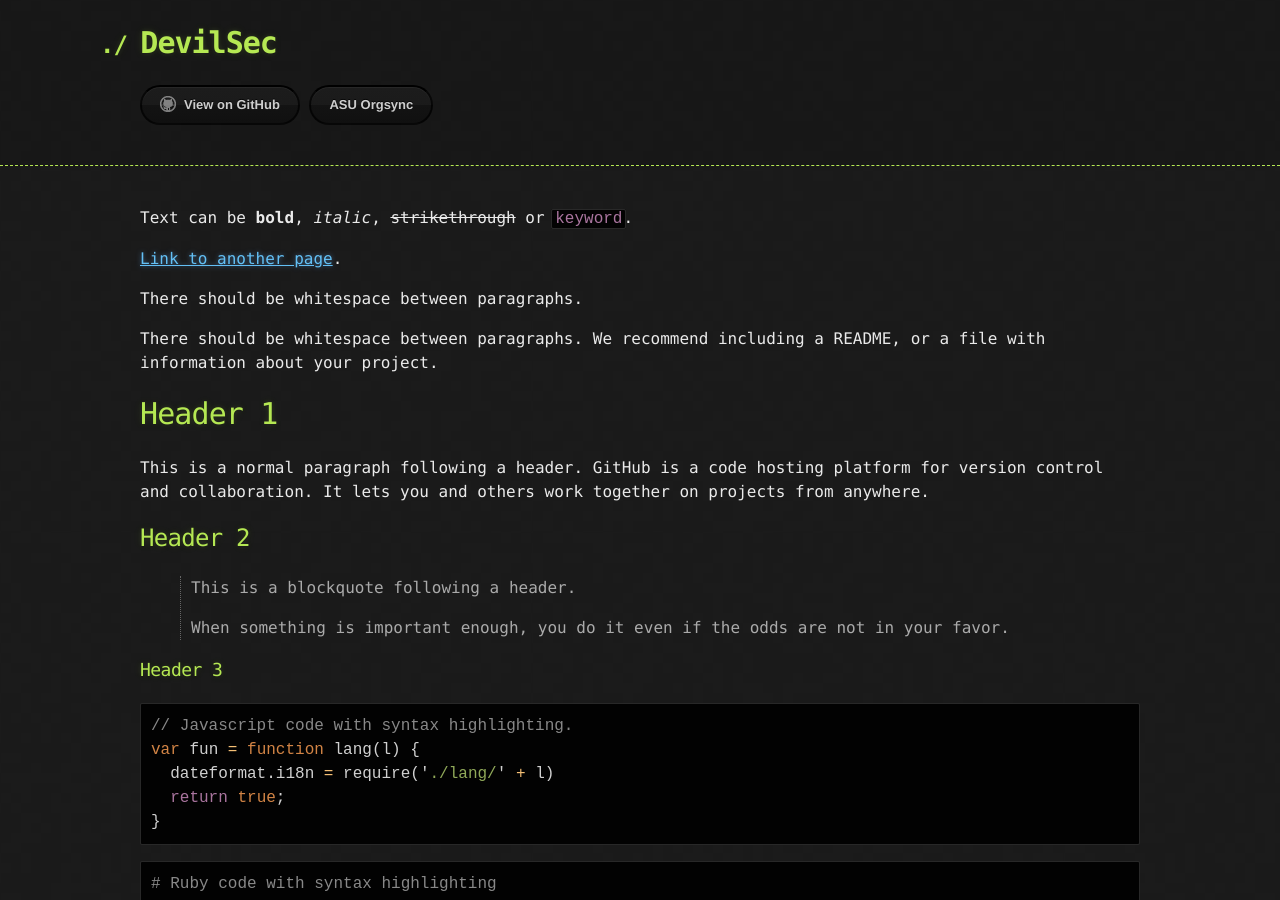
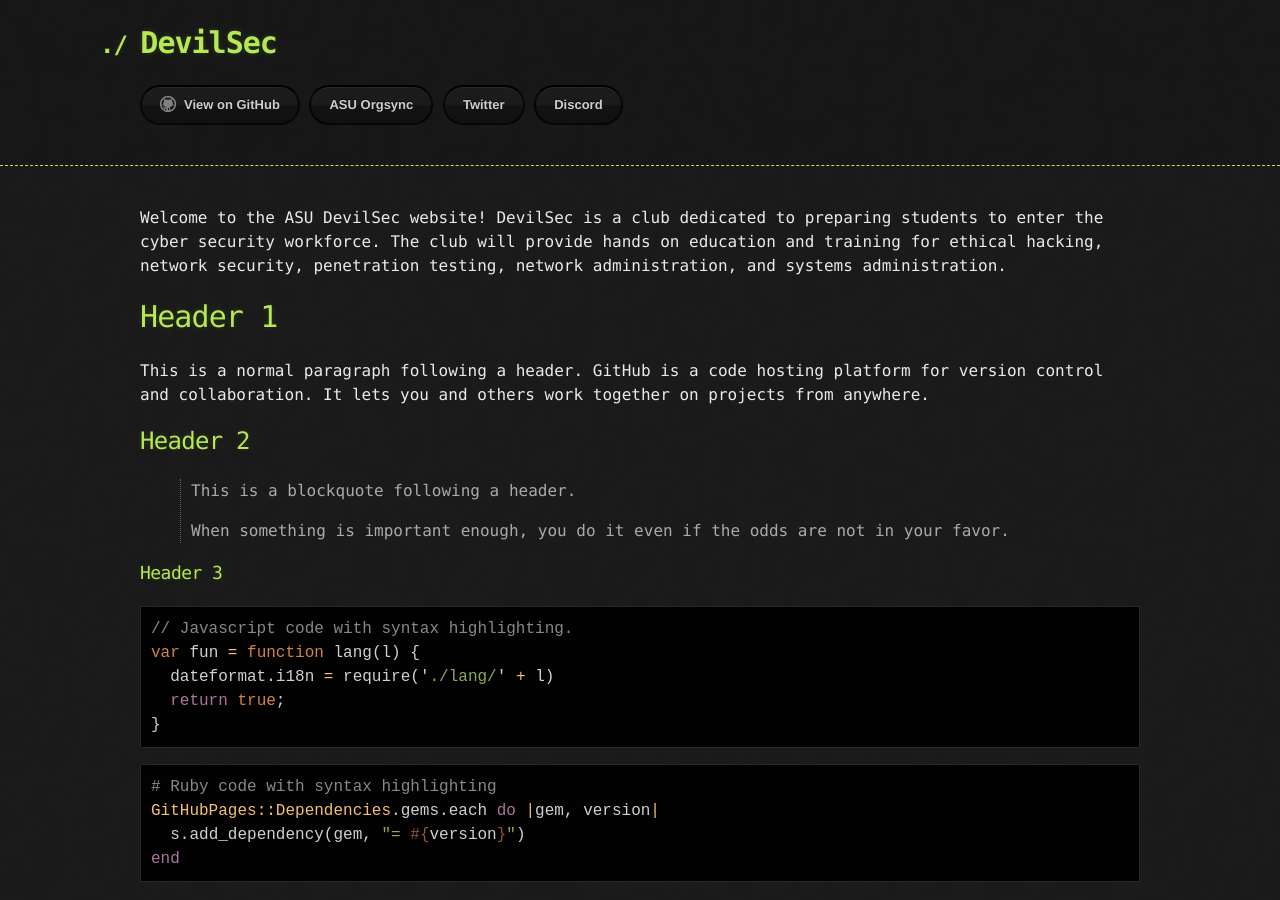
Before and after one commit to josephaorahim/asu_devilsec_website, a Jekyll site: the page built from index.md, in a window 1280 px wide and 900 px high. Built offline with Jekyll 4.4.1, drawn with Linux system fonts in a browser that asks for light colours; the repository's description, which GitHub fills in, is left out.

Commit message:
adding discord link

```diff
--- a/_config.yml
+++ b/_config.yml
@@ -5,3 +5,12 @@ google_analytics:
 theme: jekyll-theme-hacker
 github:
   repository_url: https://github.com/josephaorahim/asu_devilsec_website
+
+twitter:
+  url: https://twitter.com/devilsec1
+
+orgsync:
+  url: https://orgsync.com/181537/chapter
+
+discord:
+  url: https://discord.gg/MjNpC2C
--- a/_layouts/default.html
+++ b/_layouts/default.html
@@ -22,7 +22,9 @@
             <a href="{{ site.github.tar_url }}" class="btn">Download as .tar.gz</a>
           {% endif %}
           <a href="{{ site.github.repository_url }}" class="btn btn-github"><span class="icon"></span>View on GitHub</a>
-          <a href="{{ site.github.repository_url }}" class="btn">ASU Orgsync</a>
+          <a href="{{ site.orgsync.url }}" class="btn">ASU Orgsync</a>
+          <a href="{{ site.twitter.url }}" class="btn">Twitter</a>
+          <a href="{{ site.discord.url }}" class="btn">Discord</a>
         </section>
       </div>
     </header>
--- a/index.md
+++ b/index.md
@@ -3,13 +3,7 @@ layout: default
 
 ---
 
-Text can be **bold**, _italic_, ~~strikethrough~~ or `keyword`.
-
-[Link to another page](./another-page.html).
-
-There should be whitespace between paragraphs.
-
-There should be whitespace between paragraphs. We recommend including a README, or a file with information about your project.
+Welcome to the ASU DevilSec website! DevilSec is a club dedicated to preparing students to enter the cyber security workforce. The club will provide hands on education and training for ethical hacking, network security, penetration testing, network administration, and systems administration.
 
 # Header 1
 
```
Also changed, not shown: 2 other files.
